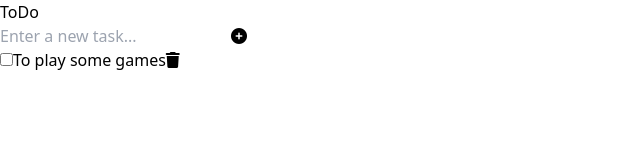
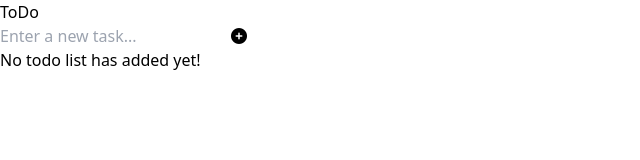
Before and after one commit to MoeHeinKhant005/Todo-List-App, a React (Vite) app: page / in a window 1280 px wide. Shown: the top 160 px of the page, without its empty margins (0-640 px from the left). Built offline with nearby package versions, Linux system fonts and the light colour scheme.

Commit message:
Add func to show todo items
Added functionalities to show todo items on screen if they existed or show a text if they didn't existed.

```diff
--- a/src/components/TodoForm.jsx
+++ b/src/components/TodoForm.jsx
@@ -11,7 +11,7 @@ const TodoForm = () => {
             task: todoInputRef.current.value,
             id: todoData.length + 1
         };
-        setTodoData([...todoData], newTodo);
+        setTodoData([...todoData, newTodo]);
         todoInputRef.current.value = ""
     }
 
--- a/src/components/TodoList.jsx
+++ b/src/components/TodoList.jsx
@@ -7,11 +7,13 @@ const TodoList = () => {
 
     return (
         <div className="w-[85%] h-auto max-h-[300px] flex flex-col justify-start items-center gap-y-2 overflow-y-auto">
-            <div className="todo-item w-full h-[50px] bg-white flex flex-none flex-row justify-between items-center gap-x-2 px-4">
+            { todoData.length >= 1 ? todoData.map(todo => (
+            <div key={ todo.id } className="todo-item w-full h-[50px] bg-white flex flex-none flex-row justify-between items-center gap-x-2 px-4">
                 <input type="checkbox" className="w-[5%] accent-primary text-base"/>
-                <span className="w-[80%] font-dm-sans text-sm text-slate-900 text-ellipsis overflow-hidden whitespace-nowrap">To play some games</span>
+                <span className="w-[80%] font-dm-sans text-sm text-slate-900 text-ellipsis overflow-hidden whitespace-nowrap">{ todo.task }</span>
                 <i className="fa-solid fa-trash text-slate-600 text-base w-[5%]"></i>
             </div>
+            )): <p className='font-dm-sans text-sm text-gray-400 my-4'>No todo list has added yet!</p>}
         </div>
     )
 }
```
